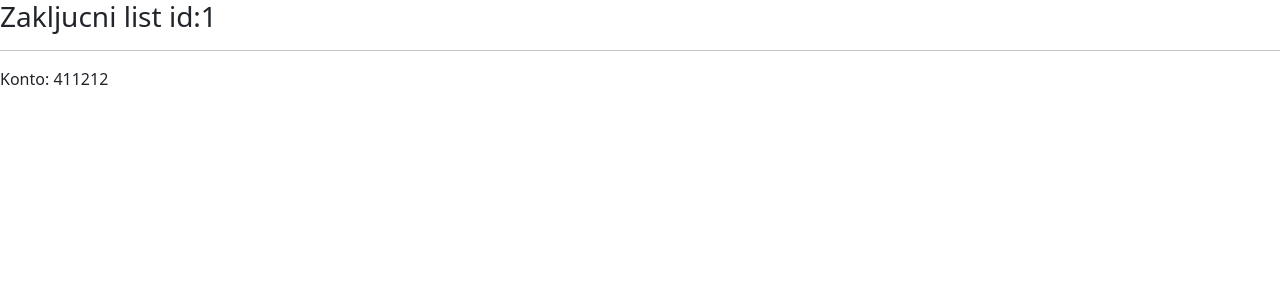
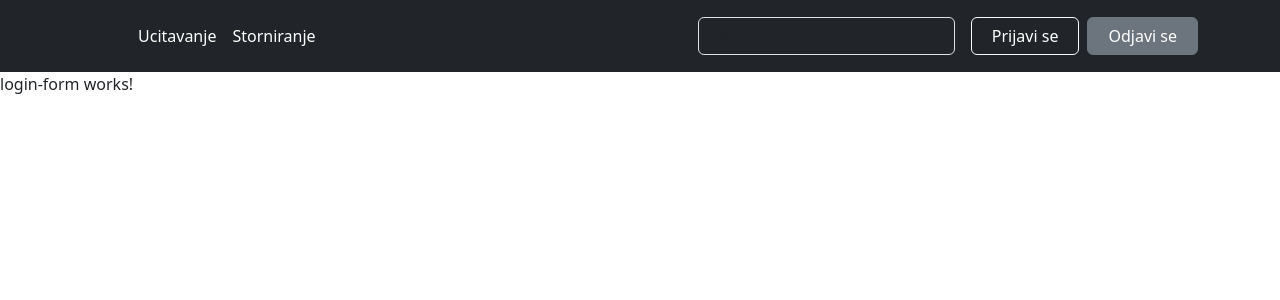
Before and after one commit to SimoMrdjen/IndirektniPSF, an Angular app: page / in a window 1280 px wide. Shown: the top 300 px of the page. Built offline with nearby package versions, Linux system fonts and the light colour scheme.

Commit message:
second commit

```diff
--- a/src/app/app-routing.module.ts
+++ b/src/app/app-routing.module.ts
@@ -1,10 +1,18 @@
 import { NgModule } from '@angular/core';
 import { RouterModule, Routes } from '@angular/router';
+import { LoginFormComponent } from './login-form/login-form.component';
+import { UcitavanjeComponent } from './ucitavanje/ucitavanje.component';
+import { StorniranjeComponent } from './storniranje/storniranje.component';
 
-const routes: Routes = [];
+const routes: Routes = [
+  { path: '', component: LoginFormComponent },
+  { path: 'ucitavanje', component: UcitavanjeComponent },
+  { path: 'storniranje', component: StorniranjeComponent },
+  { path: 'login', component: LoginFormComponent },
+];
 
 @NgModule({
   imports: [RouterModule.forRoot(routes)],
-  exports: [RouterModule]
+  exports: [RouterModule],
 })
-export class AppRoutingModule { }
+export class AppRoutingModule {}
--- a/src/app/app.component.html
+++ b/src/app/app.component.html
@@ -1 +1,2 @@
-<app-ucitavanje></app-ucitavanje>
+<app-navigation></app-navigation>
+<router-outlet></router-outlet>
--- a/src/app/app.module.ts
+++ b/src/app/app.module.ts
@@ -5,12 +5,16 @@ import { AppRoutingModule } from './app-routing.module';
 import { AppComponent } from './app.component';
 import { UcitavanjeComponent } from './ucitavanje/ucitavanje.component';
 import { StorniranjeComponent } from './storniranje/storniranje.component';
+import { LoginFormComponent } from './login-form/login-form.component';
+import { NavigationComponent } from './navigation/navigation.component';
 
 @NgModule({
   declarations: [
     AppComponent,
     UcitavanjeComponent,
-    StorniranjeComponent
+    StorniranjeComponent,
+    LoginFormComponent,
+    NavigationComponent
   ],
   imports: [
     BrowserModule,
--- /dev/null
+++ b/src/app/login-form/login-form.component.html
@@ -0,0 +1 @@
+<p>login-form works!</p>
--- /dev/null
+++ b/src/app/navigation/navigation.component.html
@@ -0,0 +1,59 @@
+<header class="p-3 text-bg-dark">
+  <div class="container">
+    <div
+      class="d-flex flex-wrap align-items-center justify-content-center justify-content-lg-start"
+    >
+      <a
+        href="/"
+        class="d-flex align-items-center mb-2 mb-lg-0 text-white text-decoration-none"
+      >
+        <svg
+          class="bi me-2"
+          width="40"
+          height="32"
+          role="img"
+          aria-label="Bootstrap"
+        >
+          <use xlink:href="#bootstrap"></use>
+        </svg>
+      </a>
+
+      <ul
+        class="nav col-12 col-lg-auto me-lg-auto mb-2 justify-content-center mb-md-0"
+      >
+        <li>
+          <a [routerLink]="['/ucitavanje']" class="nav-link px-2 text-white"
+            >Ucitavanje</a
+          >
+        </li>
+        <li>
+          <a [routerLink]="['/storniranje']" class="nav-link px-2 text-white"
+            >Storniranje</a
+          >
+        </li>
+      </ul>
+
+      <form class="col-12 col-lg-auto mb-3 mb-lg-0 me-lg-3" role="search">
+        <input
+          type="search"
+          class="form-control form-control-dark text-bg-dark"
+          placeholder="Search..."
+          aria-label="Search"
+        />
+      </form>
+
+      <div class="text-end">
+        <button type="button" class="btn btn-outline-light me-2">
+          <a [routerLink]="['/']" class="nav-link px-2 text-white"
+            >Prijavi se</a
+          >
+        </button>
+        <button type="button" class="btn btn-secondary">
+          <a [routerLink]="['/']" class="nav-link px-2 text-white">
+            Odjavi se</a
+          >
+        </button>
+      </div>
+    </div>
+  </div>
+</header>
--- a/src/app/ucitavanje/ucitavanje.component.ts
+++ b/src/app/ucitavanje/ucitavanje.component.ts
@@ -1,5 +1,6 @@
 import { Component, OnInit } from '@angular/core';
 import { ZakljucniList } from '../models/zakljucni-list/zakljucni-list.model';
+import { ZakljucniListService } from '../zakljucni-list.service';
 
 @Component({
   selector: 'app-ucitavanje',
@@ -8,8 +9,9 @@ import { ZakljucniList } from '../models/zakljucni-list/zakljucni-list.model';
 })
 export class UcitavanjeComponent implements OnInit {
   public zakList: ZakljucniList;
-  constructor() {
-    this.zakList = new ZakljucniList(1, '411212');
+
+  constructor(private zakListService: ZakljucniListService) {
+    this.zakList = this.zakListService.getZakList();
   }
 
   ngOnInit(): void {}
--- /dev/null
+++ b/src/app/zakljucni-list.service.ts
@@ -0,0 +1,15 @@
+import { ZakljucniList } from './models/zakljucni-list/zakljucni-list.model';
+import { Injectable } from '@angular/core';
+
+@Injectable({
+  providedIn: 'root',
+})
+export class ZakljucniListService {
+  zakljucniList: ZakljucniList;
+  constructor() {
+    this.zakljucniList = new ZakljucniList(5, '444444');
+  }
+  public getZakList(): ZakljucniList {
+    return this.zakljucniList;
+  }
+}
```
Also changed, not shown: src/app/login-form/login-form.component.ts (added, +10 -0 lines), src/app/navigation/navigation.component.ts (added, +10 -0 lines), src/app/login-form/login-form.component.css (added), src/app/navigation/navigation.component.css (added), 1 other file (tests, documents, lock files or other folders).
